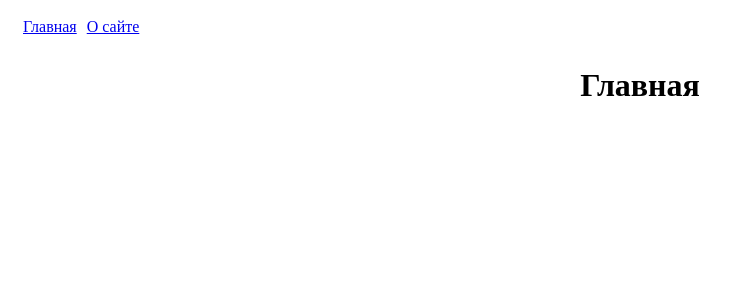
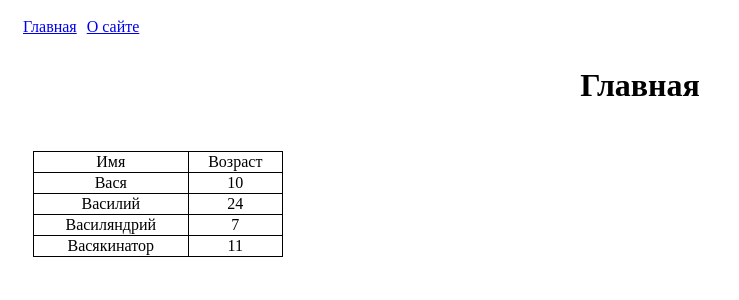
Before and after one commit to garche/angular-lesson, an Angular app in the folder angular-modules/: page / in a window 1280 px wide. Shown: the top 300 px of the page, without its empty margins (0-739 px from the left). Built offline with nearby package versions, Linux system fonts and the light colour scheme.

Commit message:
lazy-loading

```diff
--- a/angular-modules/src/app/app-routing.module.ts
+++ b/angular-modules/src/app/app-routing.module.ts
@@ -1,9 +1,7 @@
 import { NgModule } from '@angular/core';
 import { RouterModule, Routes } from '@angular/router';
-import { MainComponent } from './children/main/main.component';
 import { AboutComponent } from './children/about/about.component';
 import { NotFoundComponent } from './children/not-found/not-found.component';
-import { MainModule } from "./children/main/main.module";
 
 const routes: Routes = [
   { path: '', loadChildren: () => import('./children/main/main.module').then((m: any) => m.MainModule) },
--- /dev/null
+++ b/angular-modules/src/app/children/main/components/main/main.component.css
@@ -0,0 +1,18 @@
+.container {
+  margin: 25px;
+  display: flex;
+  width: 250px;
+}
+
+table, th, td {
+  border: 1px solid black;
+  border-collapse: collapse;
+}
+
+table {
+  width: 100%
+}
+
+td, th{
+  text-align: center;
+}
--- /dev/null
+++ b/angular-modules/src/app/children/main/components/main/main.component.html
@@ -0,0 +1,13 @@
+<my-header [title]="'Главная'"></my-header>
+<div class="container">
+  <table>
+    <thead>
+      <td>Имя</td>
+      <td>Возраст</td>
+    </thead>
+    <tr *ngFor="let person of  personList">
+      <td>{{ person.name }}</td>
+      <td>{{ person.age }}</td>
+    </tr>
+  </table>
+</div>
--- a/angular-modules/src/app/children/main/main.component.ts
+++ b/angular-modules/src/app/children/main/components/main/main.component.ts
@@ -1,5 +1,5 @@
 import { ChangeDetectionStrategy, Component, OnInit } from '@angular/core';
-import { LoggerService } from "../../services/logger.service";
+import { LoggerService } from "../../../../services/logger.service";
 @Component({
   selector: 'app-main',
   templateUrl: './main.component.html',
@@ -7,6 +7,26 @@ import { LoggerService } from "../../services/logger.service";
   changeDetection: ChangeDetectionStrategy.OnPush,
 })
 export class MainComponent implements OnInit{
+
+  public personList: any[] = [
+    {
+      name: 'Вася',
+      age:  10,
+    },
+    {
+      name: 'Василий',
+      age:  24,
+    },
+    {
+      name: 'Василяндрий',
+      age:  7,
+    },
+    {
+      name: 'Васякинатор',
+      age:  11,
+    },
+  ]
+
   constructor(
     private _loggerService: LoggerService,
   ) {
--- a/angular-modules/src/app/children/main/main.component.html
+++ /dev/null
@@ -1 +0,0 @@
-<my-header [title]="'Главная'"></my-header>
```
Also changed, not shown: angular-modules/src/app/children/main/main.module.ts (+3 -10 lines), angular-modules/src/app/children/main/main.routing-module.ts (added, +18 -0 lines), angular-modules/src/app/children/main/main.component.css (deleted).
